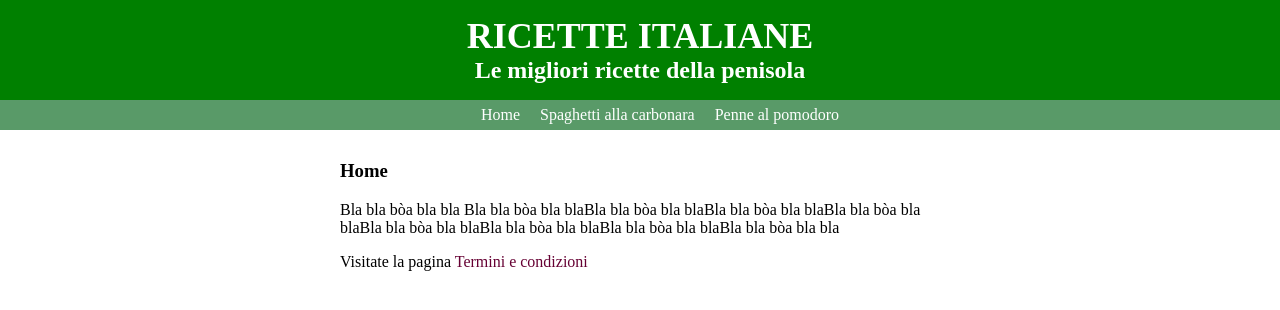
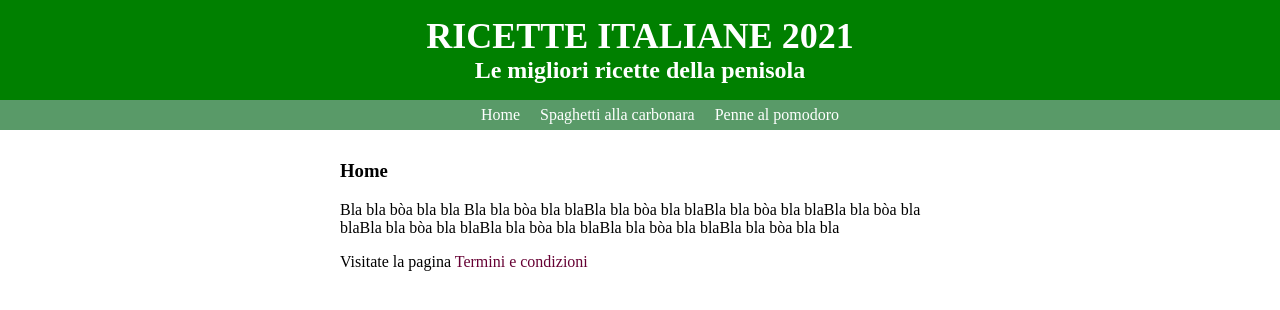
Before and after one commit to lorecaramatti/LacerbaRicetteitaliane2021, a plain HTML site: page index.html in a window 1280 px wide. Drawn offline with Linux system fonts and the light colour scheme.

Commit message:
Update index.html

```diff
--- a/index.html
+++ b/index.html
@@ -8,7 +8,7 @@
 	<body>
 	  <div id="header">
 	  	<a href="index.html id="head>
-		  <h1>Ricette Italiane</h1>
+		  <h1>Ricette Italiane 2021</h1>
 		  <h2>Le migliori ricette della penisola</h2>
 	    </a>
 	   <ul id="nav">
```
